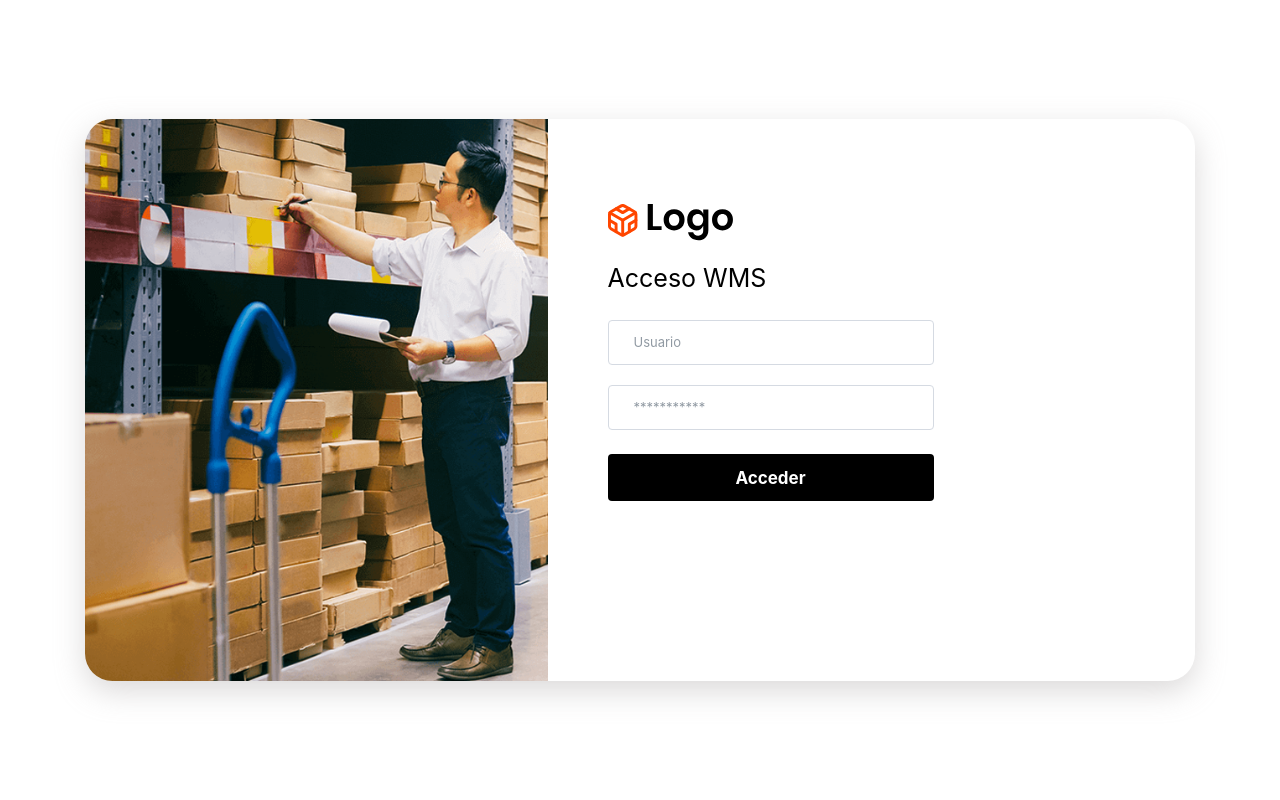
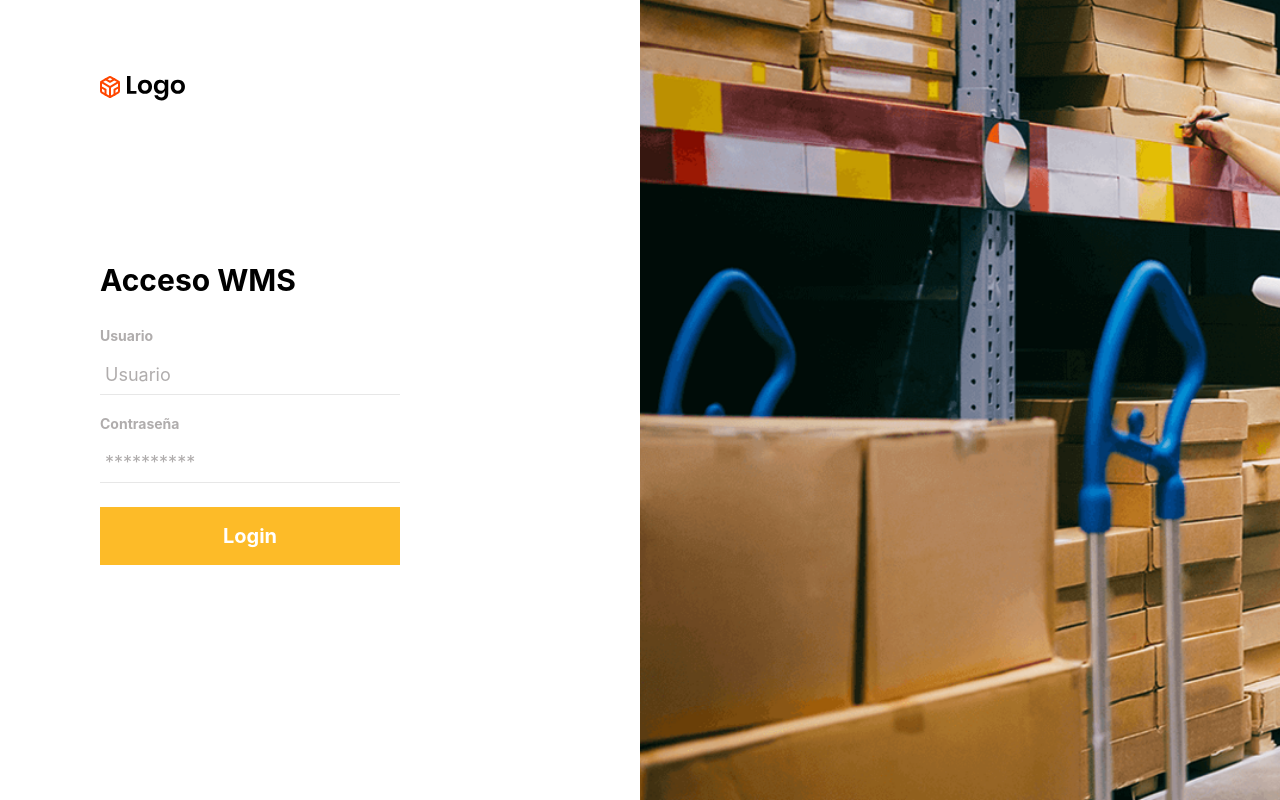
Before and after one commit to rogs-lv/WMS_DPC_V2, an Angular app: page /login in a window 1280 px wide. Built offline with nearby package versions, Linux system fonts and the light colour scheme.

Commit message:
Change the design of the login template

```diff
--- a/src/app/components/login/login.component.css
+++ b/src/app/components/login/login.component.css
@@ -1,82 +1,100 @@
 body {
   font-family: "Karla", sans-serif;
-    background-color: #d0d0ce;
-    min-height: 100vh;
-}
+  background-color: #fff;
+  min-height: 100vh; }
 
 .brand-wrapper {
-    margin-bottom: 19px; }
+  padding-top: 7px;
+  padding-bottom: 8px; }
   .brand-wrapper .logo {
-      height: 37px; }
+    height: 25px; }
 
-  .login-card {
-    border: 0;
-    border-radius: 27.5px;
-    box-shadow: 0 10px 30px 0 rgba(172, 168, 168, 0.43);
-    overflow: hidden; }
-    .login-card-img {
+.login-section-wrapper {
+  display: -webkit-box;
+  display: flex;
+  -webkit-box-orient: vertical;
+  -webkit-box-direction: normal;
+          flex-direction: column;
+  padding: 68px 100px;
+  background-color: #fff; }
+  @media (max-width: 991px) {
+    .login-section-wrapper {
+      padding-left: 50px;
+      padding-right: 50px; } }
+  @media (max-width: 575px) {
+    .login-section-wrapper {
+      padding-top: 20px;
+      padding-bottom: 20px;
+      min-height: 100vh; } }
+
+.login-wrapper {
+  width: 300px;
+  max-width: 100%;
+  padding-top: 24px;
+  padding-bottom: 24px; }
+  @media (max-width: 575px) {
+    .login-wrapper {
+      width: 100%; } }
+  .login-wrapper label {
+    font-size: 14px;
+    font-weight: bold;
+    color: #b0adad; }
+  .login-wrapper .form-control {
+    border: none;
+    border-bottom: 1px solid #e7e7e7;
     border-radius: 0;
-      position: absolute;
+    padding: 9px 5px;
+    min-height: 40px;
+    font-size: 18px;
+    font-weight: normal; }
+    .login-wrapper .form-control::-webkit-input-placeholder {
+      color: #b0adad; }
+    .login-wrapper .form-control::-moz-placeholder {
+      color: #b0adad; }
+    .login-wrapper .form-control:-ms-input-placeholder {
+      color: #b0adad; }
+    .login-wrapper .form-control::-ms-input-placeholder {
+      color: #b0adad; }
+    .login-wrapper .form-control::placeholder {
+      color: #b0adad; }
+  .login-wrapper .login-btn {
+    padding: 13px 20px;
+    background-color: #fdbb28;
+    border-radius: 0;
+    font-size: 20px;
+    font-weight: bold;
+    color: #fff;
+    margin-bottom: 14px; }
+    .login-wrapper .login-btn:hover {
+      border: 1px solid #fdbb28;
+      background-color: #fff;
+      color: #fdbb28; }
+  .login-wrapper a.forgot-password-link {
+    color: #080808;
+    font-size: 14px;
+    text-decoration: underline;
+    display: inline-block;
+    margin-bottom: 54px; }
+    @media (max-width: 575px) {
+      .login-wrapper a.forgot-password-link {
+        margin-bottom: 16px; } }
+  .login-wrapper-footer-text {
+    font-size: 16px;
+    color: #000;
+    margin-bottom: 0; }
+
+.login-title {
+  font-size: 30px;
+  color: #000;
+  font-weight: bold;
+  margin-bottom: 25px; }
+
+.login-img {
   width: 100%;
-      height: 100%;
+  height: 100vh;
   -o-object-fit: cover;
-         object-fit: cover; }
-    .login-card .card-body {
-      padding: 85px 60px 60px; }
-      @media (max-width: 422px) {
-        .login-card .card-body {
-          padding: 35px 24px; } }
-    .login-card-description {
-      font-size: 25px;
-      color: #000;
-      font-weight: normal;
-      margin-bottom: 23px; }
-    .login-card form {
-      max-width: 326px; }
-    .login-card .form-control {
-      border: 1px solid #d5dae2;
-      padding: 15px 25px;
-      margin-bottom: 20px;
-      min-height: 45px;
-      font-size: 13px;
-      line-height: 15;
-      font-weight: normal; }
-      .login-card .form-control::-webkit-input-placeholder {
-        color: #919aa3; }
-      .login-card .form-control::-moz-placeholder {
-        color: #919aa3; }
-      .login-card .form-control:-ms-input-placeholder {
-        color: #919aa3; }
-      .login-card .form-control::-ms-input-placeholder {
-        color: #919aa3; }
-      .login-card .form-control::placeholder {
-        color: #919aa3; }
-    .login-card .login-btn {
-      padding: 13px 20px 12px;
-      background-color: #000;
-      border-radius: 4px;
-      font-size: 17px;
-      font-weight: bold;
-      line-height: 20px;
-      color: #fff;
-      margin-bottom: 24px; }
-      .login-card .login-btn:hover {
-        border: 1px solid #000;
-        background-color: transparent;
-        color: #000; }
-    .login-card .forgot-password-link {
-      font-size: 14px;
-      color: #919aa3;
-      margin-bottom: 12px; }
-    .login-card-footer-text {
-      font-size: 16px;
-      color: #0d2366;
-      margin-bottom: 60px; }
-      @media (max-width: 767px) {
-        .login-card-footer-text {
-          margin-bottom: 24px; } }
-    .login-card-footer-nav a {
-      font-size: 14px;
-      color: #919aa3; }
+     object-fit: cover;
+  -o-object-position: left;
+     object-position: left; }
 
 /*# sourceMappingURL=login.css.map */
--- a/src/app/components/login/login.component.html
+++ b/src/app/components/login/login.component.html
@@ -1,30 +1,27 @@
-<main class="d-flex align-items-center min-vh-100 py-3 py-md-0">
-    <div class="container">
-      <div class="card login-card">
-        <div class="row no-gutters">
-          <div class="col-md-5">
-            <img src="assets/login/login.png" alt="login" class="login-card-img">
-          </div>
-          <div class="col-md-7">
-            <div class="card-body">
+<main>
+  <div class="container-fluid">
+    <div class="row">
+      <div class="col-sm-6 login-section-wrapper">
         <div class="brand-wrapper">
           <img src="assets/login/logo.svg" alt="logo" class="logo">
         </div>
-              <p class="login-card-description">Acceso WMS</p>
-              <form (ngSubmit)="login()" >
+        <div class="login-wrapper my-auto">
+          <h1 class="login-title">Acceso WMS</h1>
+          <form (ngSubmit)="login()">
             <div class="form-group">
-                    <label for="usuario" class="sr-only">Usuario</label>
-                    <input type="text" name="usuario" id="usuario" class="form-control" placeholder="Usuario">
+              <label for="user">Usuario</label>
+              <input type="text" name="user" id="user" class="form-control" placeholder="Usuario">
             </div>
             <div class="form-group mb-4">
-                    <label for="password" class="sr-only">Contraseña</label>
-                    <input type="password" name="password" id="password" class="form-control" placeholder="***********">
+              <label for="password">Contraseña</label>
+              <input type="password" name="password" id="password" class="form-control" placeholder="**********">
             </div>
-                  <button name="login" id="login" class="btn btn-block login-btn mb-4" >Acceder</button>
+            <button name="login" id="login" class="btn btn-block login-btn">Login</button>
           </form>
-              <br><br><br><br>
         </div>
       </div>
+      <div class="col-sm-6 px-0 d-none d-sm-block">
+        <img src="assets/login/login.png" alt="login image" class="login-img">
       </div>
     </div>
   </div>
```
Lines whose indentation alone changed are shown as unchanged.
